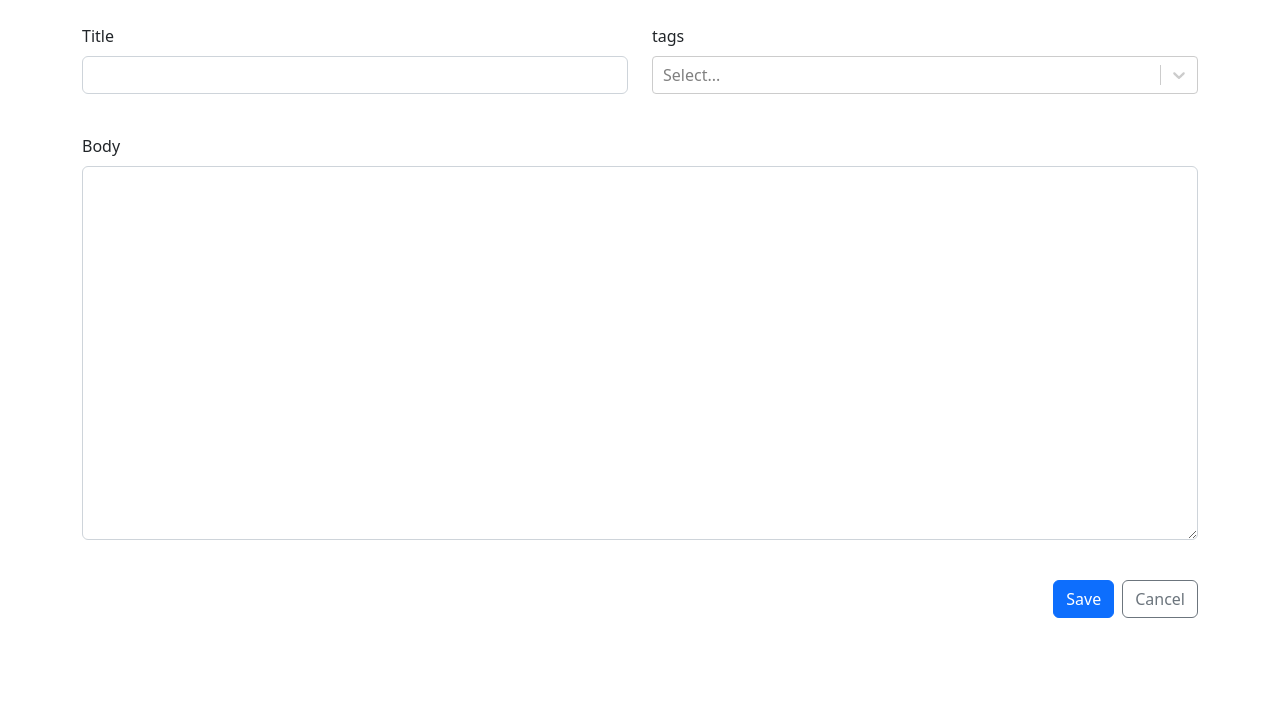
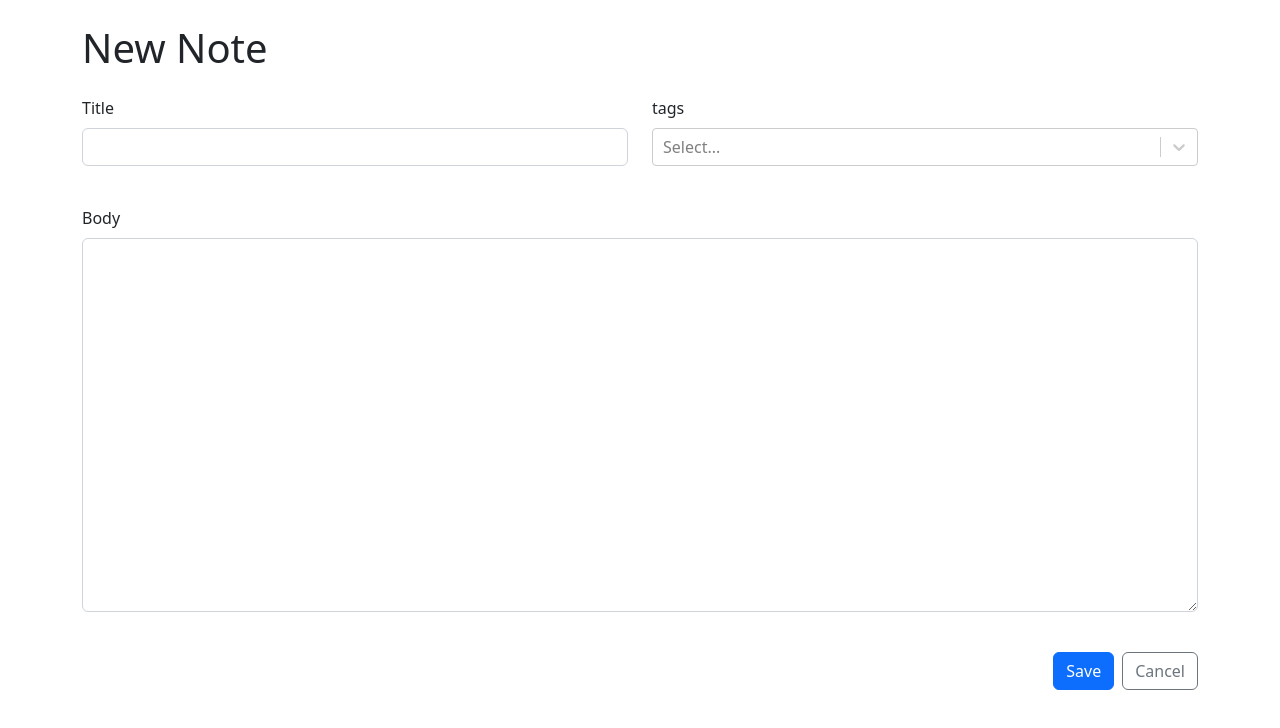
Before and after one commit to shankachu/react-advanced-project, a React (Vite) app: page /new in a window 1280 px wide. Shown: the top 728 px of the page. Built offline with nearby package versions, Linux system fonts and the light colour scheme.

Commit message:
add tags work

```diff
--- a/package.json
+++ b/package.json
@@ -14,7 +14,8 @@
     "react-bootstrap": "^2.7.0",
     "react-dom": "^18.2.0",
     "react-router-dom": "^6.7.0",
-    "react-select": "^5.7.0"
+    "react-select": "^5.7.0",
+    "uuid": "^9.0.0"
   },
   "devDependencies": {
     "@types/react": "^18.0.26",
--- a/src/App.tsx
+++ b/src/App.tsx
@@ -1,8 +1,10 @@
 import 'bootstrap/dist/css/bootstrap.min.css'
 import { Routes, Route, Navigate } from 'react-router-dom'
 import { Container } from 'react-bootstrap'
-import CreateDogArticle from './page/createDogsArticle'
 import useLocalStorage from './LocalStorage'
+import { useMemo } from 'react'
+import { v4 as uuidV4 } from 'uuid'
+import { NewNote } from './page/NewNote'
 
 export type Note = {
   id: string
@@ -19,26 +21,48 @@ export type Tag = {
   label: string
 }
 
-// To handle the tag changes
-export type RawNote = {
-  id: string
-}
-
 export type RawNoteData = {
   title: string
   markdown: string
   tagIds: string[]
 }
 
+// To handle the tag changes
+export type RawNote = {
+  id: string
+} & RawNoteData
+
 
 function App() {
   const [notes, setNotes] = useLocalStorage<RawNote[]>("NOTES", [])
   const [tags, setTags] = useLocalStorage<Tag[]>("TAGS", [])
+
+  const notesWithTags = useMemo(() => {
+    return notes.map(note => {
+      return { ...note, tags: tags.filter(tag => note.tagIds.includes(tag.id))}
+    })
+  }, [notes, tags])
+
+  // handle create note
+  function onCreateNote({ tags, ...data }: NoteData){
+    setNotes(prevNotes => {
+      return [
+        ...prevNotes,
+        { ...data, id: uuidV4(), tagsIds: tags.map(tag => tag.id) }
+      ]
+    })
+  }
+
+  // add a tag
+  function addTag(tag: Tag) {
+    setTags(prev => [...prev, tag])
+  }
+
   return (
     <Container className='my-4'>
       <Routes>
         <Route path='/' element={<h1>hi</h1>} />
-        <Route path='/new' element={<CreateDogArticle />} />
+        <Route path='/new' element={<NewNote onSubmit={onCreateNote} onAddTag={addTag} availableTags={tags} />} />
         <Route path='/:id'>
           <Route index element={<h1>Show</h1>} />
           <Route path="edit" element={<h1>Edit</h1>} />
--- a/src/LocalStorage.tsx
+++ b/src/LocalStorage.tsx
@@ -1,5 +1,6 @@
-import { useState } from "react"
+import { useEffect, useState } from "react"
 
+// we check the type of the function
 function useLocalStorage<T>(key: string, initialValue: T | (() => T)){
     const [value, setValue] = useState<T>(() => {
         const jsonValue = localStorage.getItem(key)
@@ -14,6 +15,11 @@ function useLocalStorage<T>(key: string, initialValue: T | (() => T)){
         }
     })
 
+    // everytime we change it, we update it
+    useEffect(() => {
+        localStorage.setItem(key, JSON.stringify(value))
+    }, [value, key])
+
     return [value, setValue] as [T, typeof setValue]
 }
 
--- /dev/null
+++ b/src/page/NewNote.tsx
@@ -0,0 +1,17 @@
+import { NoteForm } from "./NoteForm";
+import { NoteData, Tag } from "../App";
+
+type NewNoteProps = {
+    onSubmit: (data: NoteData) => void
+    onAddTag: (tags: Tag) => void
+    availableTags: Tag[]
+}
+
+export function NewNote({ onSubmit, onAddTag, availableTags  } : NewNoteProps) {
+    return (
+        <>
+            <h1 className="mb-4">New Note</h1>
+            <NoteForm onSubmit={onSubmit} onAddTag={onAddTag} availableTags={availableTags}/>
+        </>
+    )
+}
--- a/src/page/createDogsArticle.tsx
+++ b/src/page/NoteForm.tsx
@@ -3,18 +3,23 @@ import { Form, Stack, Row, Col, Button } from "react-bootstrap"
 import { Link } from 'react-router-dom'
 import CreatableSelect from 'react-select/creatable'
 import { NoteData, Tag } from "../App"
+import { v4 as uuidV4 } from 'uuid'
 
 type NoteFormProps = {
-    onSubmit: (data: NoteData) => void
+    onSubmit: (data: NoteData) => void,
+    onAddTag: (tags: Tag) => void,
+    availableTags: Tag[]
 }
 
-function CreateDogArticle({ onSubmit } : NoteFormProps) {
+export function NoteForm({ onSubmit, onAddTag, availableTags } : NoteFormProps) {
     const titleRef = useRef<HTMLInputElement>(null)
     const markdownRef = useRef<HTMLTextAreaElement>(null)
     const [selectedTags, setSelectedTags] = useState<Tag[]>([])
     const handleSubmit = (e: FormEvent) => {
         e.preventDefault()
 
+        console.log(titleRef.current)
+        console.log(markdownRef.current)
         onSubmit({
             title: titleRef.current!.value,
             markdown: markdownRef.current!.value,
@@ -36,6 +41,14 @@ function CreateDogArticle({ onSubmit } : NoteFormProps) {
                         <Form.Group className="mb-3" controlId="tags">
                             <Form.Label>tags</Form.Label>
                             <CreatableSelect
+                                onCreateOption={label => {
+                                    const newTag = { id: uuidV4(), label }
+                                    onAddTag(newTag)
+                                    setSelectedTags(prev => [...prev, newTag])
+                                }}
+                                options={availableTags.map(tag => {
+                                    return { label: tag.label, value: tag.id }
+                                })}
                                 isMulti
                                 value={selectedTags.map(tag => {
                                     return { label: tag.label, value: tag.id }
@@ -63,4 +76,4 @@ function CreateDogArticle({ onSubmit } : NoteFormProps) {
     )
 }
 
-export default CreateDogArticle
+export default NoteForm
```
Also changed, not shown: 1 other file (tests, documents, lock files or other folders).
